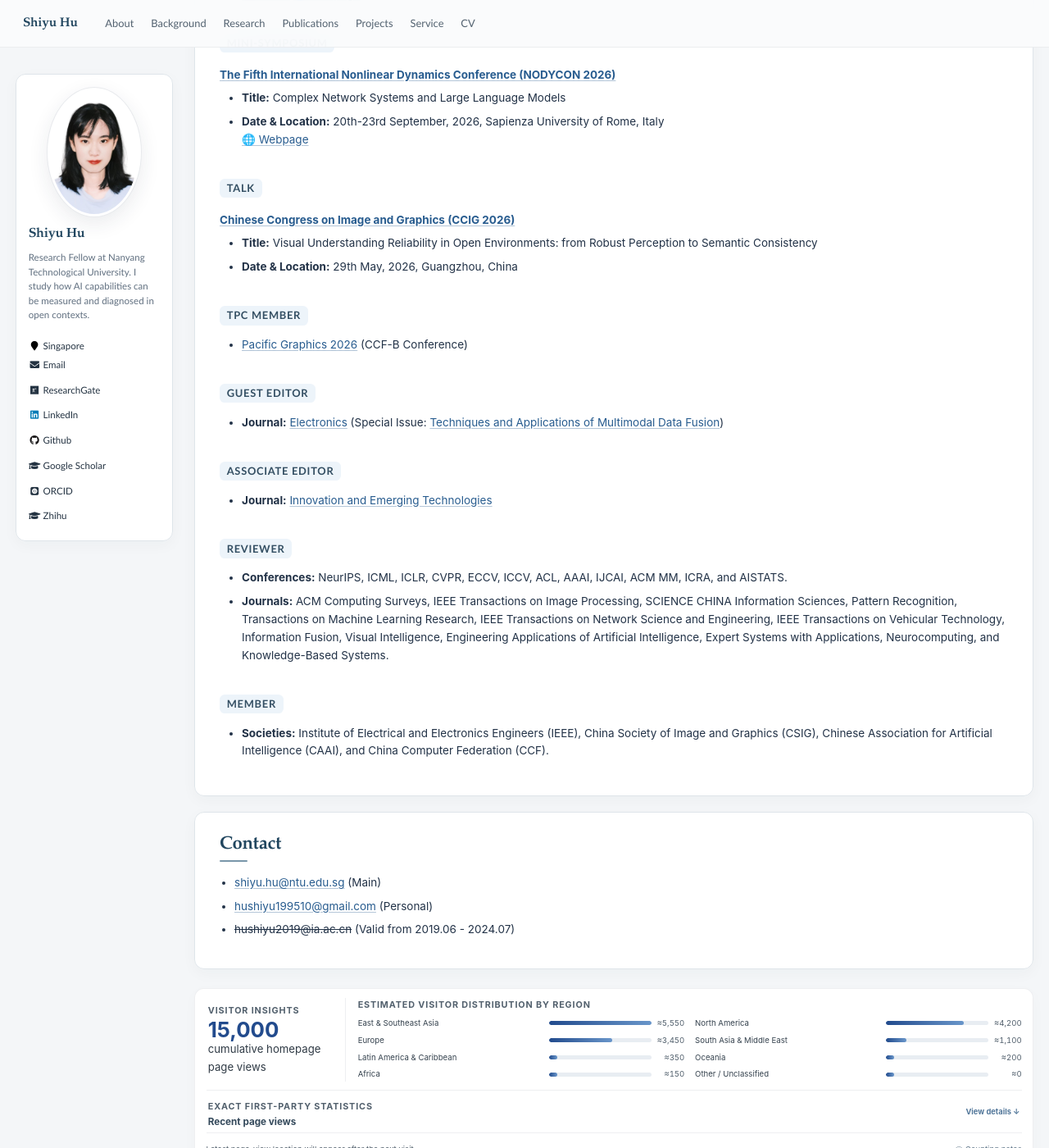
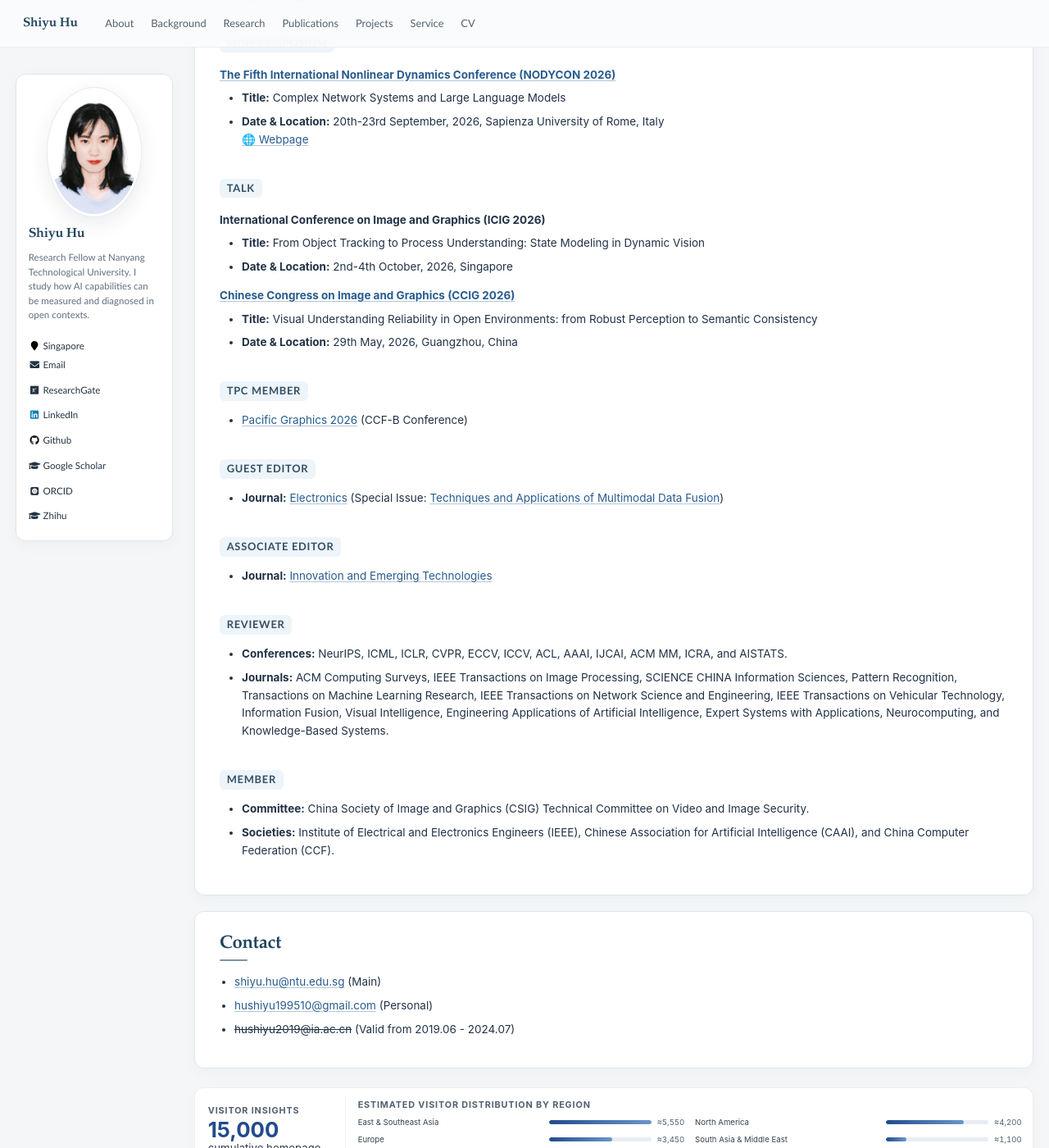
Before and after one commit to huuuuusy/huuuuusy.github.io, a Jekyll site: the page built from _pages/about.md, in a window 1280 px wide and 1400 px high, scrolled down 8754 px. Shown: the whole window at 82% size. Built offline with Jekyll 4.4.1, drawn with Linux system fonts in a browser that asks for light colours; some web fonts are replaced.

Commit message:
Update CV and academic activities

```diff
--- a/_includes/home/content/activity.md
+++ b/_includes/home/content/activity.md
@@ -52,6 +52,10 @@
 
 ## Talk
 
+**International Conference on Image and Graphics (ICIG 2026)**
+- **Title:** From Object Tracking to Process Understanding: State Modeling in Dynamic Vision
+- **Date & Location:** 2nd-4th October, 2026, Singapore<br>
+
 **[Chinese Congress on Image and Graphics (CCIG 2026)](https://ccig.csig.org.cn/2026/)**
 - **Title:** Visual Understanding Reliability in Open Environments: from Robust Perception to Semantic Consistency
 - **Date & Location:** 29th May, 2026, Guangzhou, China<br>
@@ -78,7 +82,8 @@
 
 ## Member
 
-- **Societies:** Institute of Electrical and Electronics Engineers (IEEE), China Society of Image and Graphics (CSIG), Chinese Association for Artificial Intelligence (CAAI), and China Computer Federation (CCF).
+- **Committee:** China Society of Image and Graphics (CSIG) Technical Committee on Video and Image Security.
+- **Societies:** Institute of Electrical and Electronics Engineers (IEEE), Chinese Association for Artificial Intelligence (CAAI), and China Computer Federation (CCF).
 
 <!-- <span class='anchor' id='collaborators'></span>
 
```
Also changed, not shown: 1 other file.
